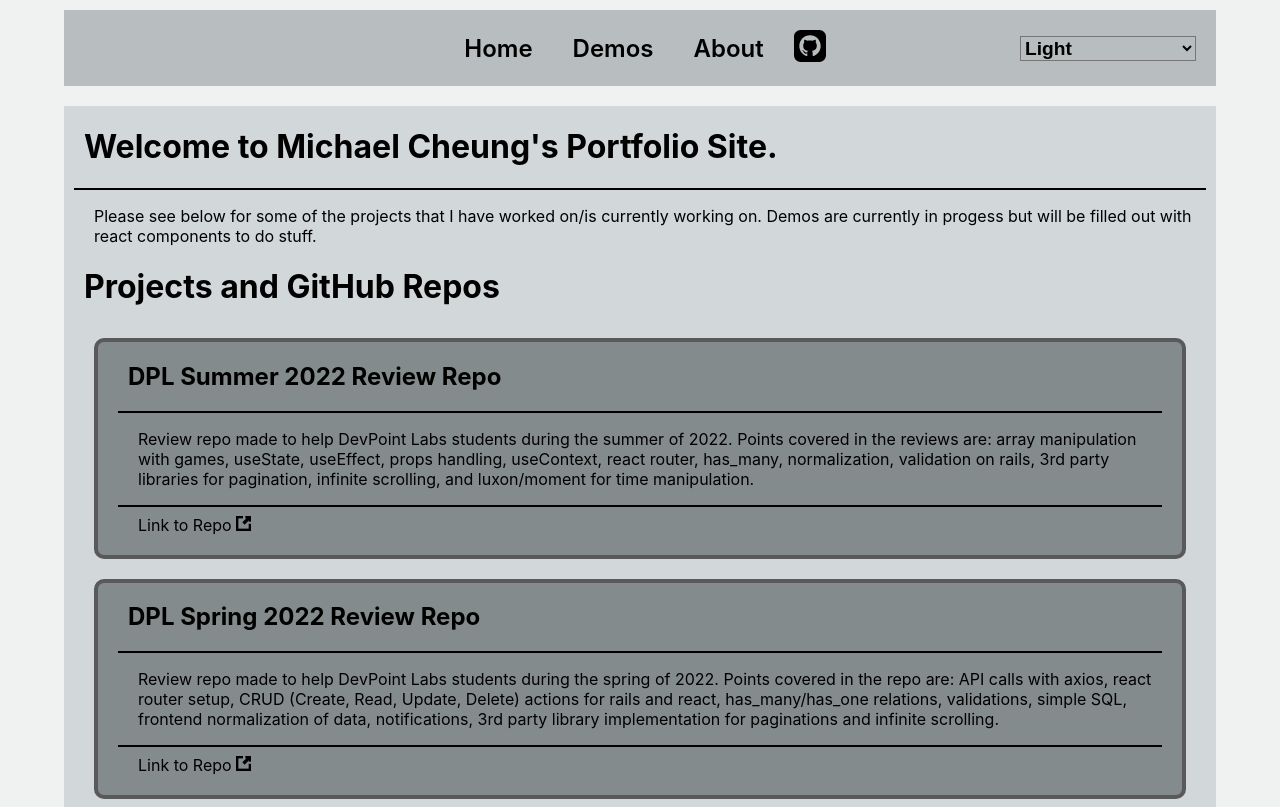
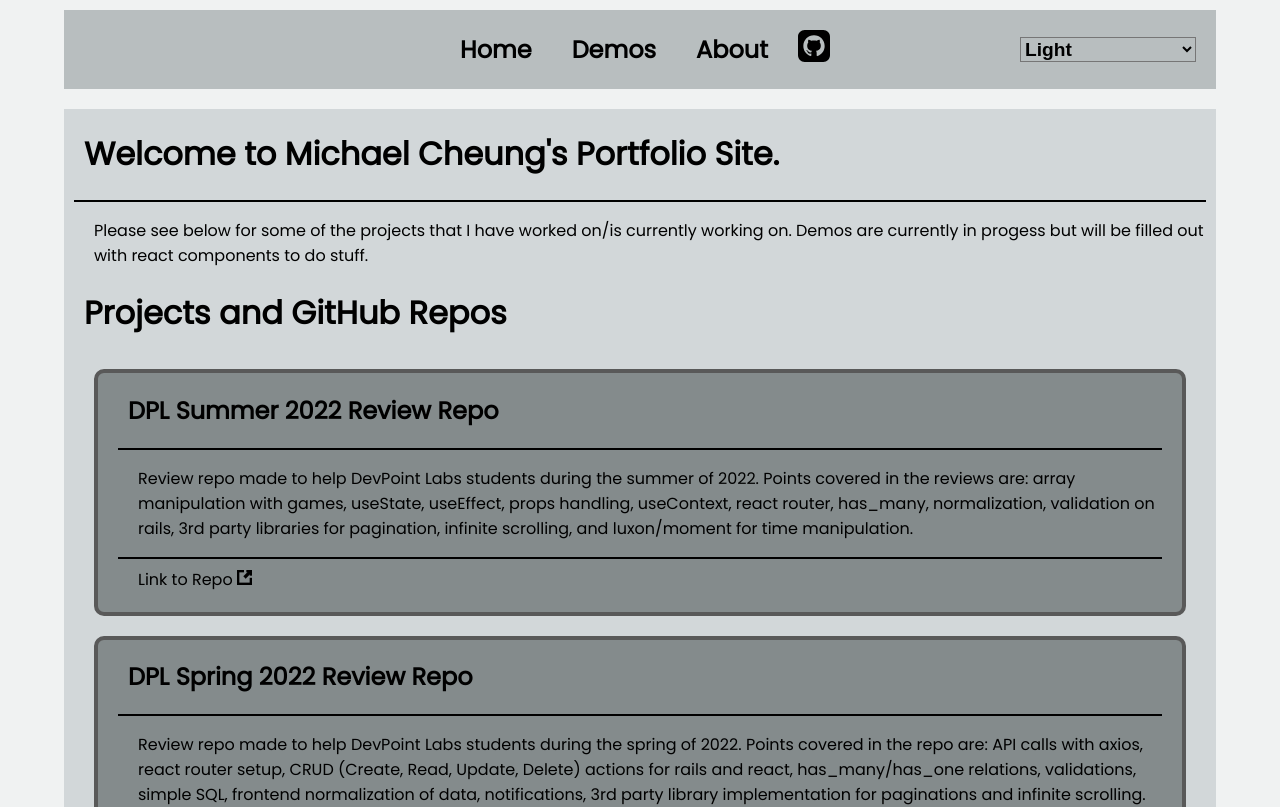
Before and after one commit to Michaelreforged/personal-site, a React (Create React App) app: page / in a window 1280 px wide. Shown: the top 807 px of the page. Built offline with nearby package versions, Linux system fonts and the light colour scheme.

Commit message:
poppins font

```diff
--- a/public/index.html
+++ b/public/index.html
@@ -6,6 +6,8 @@
     <meta name="viewport" content="width=device-width, initial-scale=1" />
     <link rel="apple-touch-icon" href="%PUBLIC_URL%/logo192.png" />
     <link rel="manifest" href="%PUBLIC_URL%/manifest.json" />
+    <link rel="stylesheet"
+    href="https://fonts.googleapis.com/css2?family=Poppins">
     <title>Michael Cheung Portfolio Site</title>
   </head>
   <body>
--- a/src/StylingSheets/index.scss
+++ b/src/StylingSheets/index.scss
@@ -3,7 +3,7 @@
 
 body{
   margin: 0;
-  font-family: -apple-system, BlinkMacSystemFont, 'Segoe UI', 'Roboto', 'Oxygen', 'Ubuntu', 'Cantarell', 'Fira Sans', 'Droid Sans', 'Helvetica Neue', sans-serif;
+  font-family: Poppins,-apple-system, BlinkMacSystemFont, 'Segoe UI', 'Roboto', 'Oxygen', 'Ubuntu', 'Cantarell', 'Fira Sans', 'Droid Sans', 'Helvetica Neue', sans-serif;
   -webkit-font-smoothing: antialiased;
   -moz-osx-font-smoothing: grayscale;
   height: calc(100vh - 10px);
```
